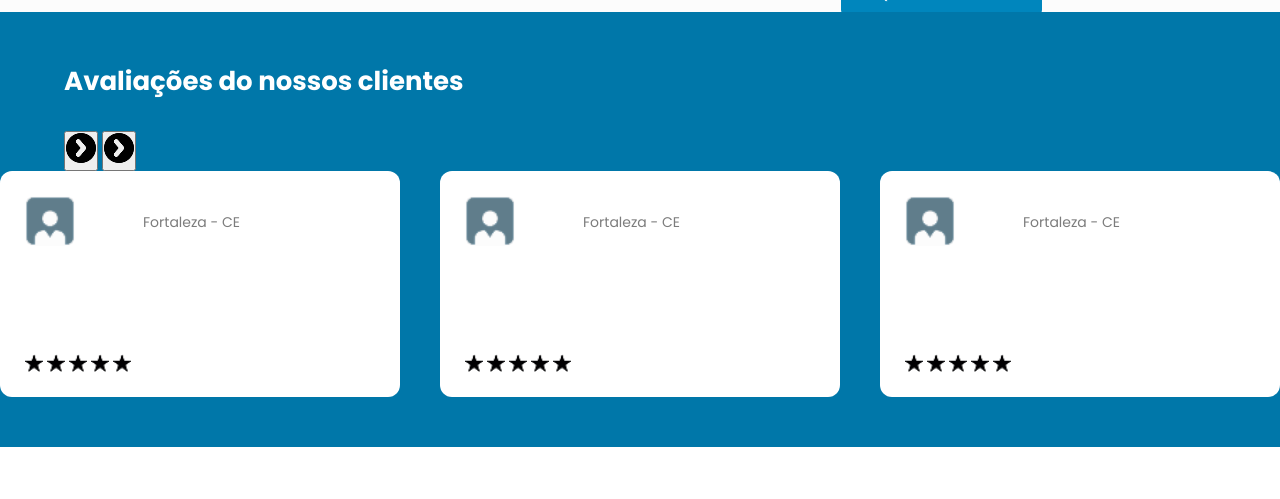
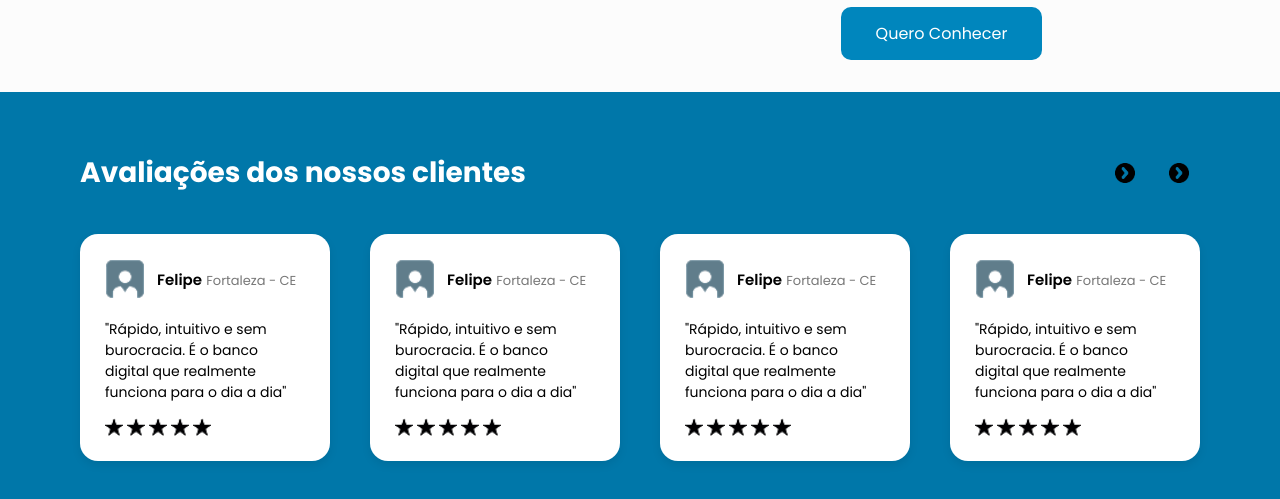
Before and after one commit to felipesfl/aurora-bank-landing-page, a plain HTML site: page index.html in a window 1280 px wide. Shown: the part 2731-3230 px from the top of the page. Before the commit the page ends 3178 px from the top, so only its background shows below. Drawn offline with Linux system fonts and the light colour scheme.

Commit message:
ajustes no  css do section das avaliacoes

```diff
--- a/assets/css/style.css
+++ b/assets/css/style.css
@@ -295,7 +295,7 @@ header{
     justify-content: space-between;
     padding: 60px 8%;
     background-color: var(--cinza02);
-    height: 27rem;
+    height: 32rem;
 }
 
 .div-left img{
@@ -381,99 +381,95 @@ header{
     background: var(--azul03);
 }
 
-.section-avaliacoes{
+.section-avaliacoes {
     background: var(--azul01);
-    padding: 50px 0;
+    padding: 60px 80px;
     color: var(--branco);
-    position: relative;
 }
 
-.avaliacoes-container{
-    width: 90%;
-    max-width: 1300px;
-    margin: auto;
-    position: relative;
+.header-area {
+    display: flex;
+    justify-content: space-between;
+    align-items: center;
+    margin-bottom: 40px;
 }
 
-.avaliacoes-container h2{
-    font-size: 26px;
-    margin-bottom: 30px;
+.header-area h2 {
+    font-size: 28px;
+    font-weight: 700;
 }
 
-.carrosel{
-    display: grid;
-    grid-template-columns: repeat(3, 1fr);
-    gap: 40px;
+.avaliacoes-arrows {
+    display: flex;
+    gap: 12px;
 }
 
-.card{
-    background: var(--branco);
-    color: #0000;
-    padding: 25px;
-    border-radius: 12px;
-    box-shadow: 0px 5px 12px #0000;
+.arrow {
+    background: transparent;
+    border: none;
+    width: 42px;
+    height: 42px;
+    border-radius: 8px;
+    cursor: pointer;
+    display: flex;
+    align-items: center;
+    justify-content: center;
 }
 
-.top{
+.arrow img {
+    width: 20px;
+}
+
+.cards {
+    display: flex;
+    gap: 40px;
+    justify-content: center;
+}
+
+.card {
+    background: var(--branco);
+    width: 360px;
+    border-radius: 18px;
+    padding: 25px;
+    box-shadow: 0 4px 10px rgba(0,0,0,0.08);
+    color: #000;
+}
+
+.topo {
     display: flex;
     align-items: center;
-    gap: 15px;
+    gap: 12px;
+    margin-bottom: 20px;
 }
 
-.top img{
-    width: 50px;
-    height: 50px;
-    background-color: var(--cinza02);
+.avatar {
+    width: 40px;
+    height: 40px;
     border-radius: 8px;
 }
 
-.user-info strong{
-    font-size: 16px;
+.user {
+    font-size: 15px;
+    font-weight: 600;
 }
 
-.user-info span{
-    font-size: 14px;
-    color: var(--cinza);
+.local {
+    font-size: 13px;
+    color: #777;
 }
 
-.text{
-    margin: 20px 0;
-    font-size: 15px;
+.text {
+    font-size: 14px;
     line-height: 1.5;
+    margin-bottom: 15px;
 }
 
-.stars{
+.stars {
     display: flex;
     gap: 4px;
-    margin-top: 10px;
 }
 
-.stars img{
+.stars img {
     width: 18px;
     height: 18px;
 }
-
-.nav{
-    position: absolute;
-    top: 60px;
-    right: 0;
-    background: var(--azul01);
-    color: var(--branco);
-    border: none;
-    padding: 8px 12px;
-    font-size: 22px;
-    border-radius: 50%;
-    cursor: pointer;
-}
-
-.prev{
-    right: 50px;
-}
-
-.next{
-    right: 0;
-}
-
-.nav:hover{
-    background-color: var(--cinza02);
-}
--- a/index.html
+++ b/index.html
@@ -107,66 +107,90 @@
         </section>
 
         <section class="section-avaliacoes">
-            <div class="avaliacoes-container">
-                <h2>Avaliações do nossos clientes</h2>
-                <button><img src="assets/images/image 40.png" class="nav-prev"></button>
-                <button><img src="assets/images/image 40.png" class="nav-next" alt=""></button>
-            </div>
-            <div class="carrosel">
-                 <div class="card">
-                    <div class="top">
-                         <img src="assets/images/image 43.png" alt="" srcset="">
-                    <div class="user-info">
-                        <strong>Felipe</strong>
-                        <span>Fortaleza - CE</span>
+    <div class="header-area">
+        <h2>Avaliações dos nossos clientes</h2>
+
+        <div class="avaliacoes-arrows">
+            <button class="arrow"><img src="assets/images/image 40.png"></button>
+            <button class="arrow"><img src="assets/images/image 40.png"></button>
         </div>
     </div>
-                    <p class="text">"Rápido, intuitivo e sem burocracia.É o banco digital que realmente funciona para o dia a dia"</p>
-                    <div class="stars">
-                        <img src="assets/images/image 50.png" alt="" srcset="">
-                        <img src="assets/images/image 50.png" alt="" srcset="">
-                        <img src="assets/images/image 50.png" alt="" srcset="">
-                        <img src="assets/images/image 50.png" alt="" srcset="">
-                        <img src="assets/images/image 50.png" alt="" srcset="">
+
+    <div class="cards">
+        <div class="card">
+            <div class="topo">
+                <img src="assets/images/image 43.png" class="avatar">
+                <div>
+                    <strong class="user">Felipe</strong>
+                    <span class="local">Fortaleza - CE</span>
                 </div>
             </div>
-                  <div class="card">
-                    <div class="top">
-                         <img src="assets/images/image 43.png" alt="" srcset="">
-                    <div class="user-info">
-                        <strong>Felipe</strong>
-                        <span>Fortaleza - CE</span>
+            <p class="text">"Rápido, intuitivo e sem burocracia. É o banco digital que realmente funciona para o dia a dia"</p>
+            <div class="stars">
+                <img src="assets/images/image 50.png">
+                <img src="assets/images/image 50.png">
+                <img src="assets/images/image 50.png">
+                <img src="assets/images/image 50.png">
+                <img src="assets/images/image 50.png">
             </div>
         </div>
-                    <p class="text">"Rápido, intuitivo e sem burocracia.É o banco digital que realmente funciona para o dia a dia"</p>
-                    <div class="stars">
-                        <img src="assets/images/image 50.png" alt="" srcset="">
-                        <img src="assets/images/image 50.png" alt="" srcset="">
-                        <img src="assets/images/image 50.png" alt="" srcset="">
-                        <img src="assets/images/image 50.png" alt="" srcset="">
-                        <img src="assets/images/image 50.png" alt="" srcset="">
+
+        <div class="card">
+            <div class="topo">
+                <img src="assets/images/image 43.png" class="avatar">
+                <div>
+                    <strong class="user">Felipe</strong>
+                    <span class="local">Fortaleza - CE</span>
                 </div>
             </div>
-                  <div class="card">
-                    <div class="top">
-                         <img src="assets/images/image 43.png" alt="" srcset="">
-                    <div class="user-info">
-                        <strong>Felipe</strong>
-                        <span>Fortaleza - CE</span>
+            <p class="text">"Rápido, intuitivo e sem burocracia. É o banco digital que realmente funciona para o dia a dia"</p>
+            <div class="stars">
+                <img src="assets/images/image 50.png">
+                <img src="assets/images/image 50.png">
+                <img src="assets/images/image 50.png">
+                <img src="assets/images/image 50.png">
+                <img src="assets/images/image 50.png">
             </div>
         </div>
-                    <p class="text">"Rápido, intuitivo e sem burocracia.É o banco digital que realmente funciona para o dia a dia"</p>
+
+        <div class="card">
+            <div class="topo">
+                <img src="assets/images/image 43.png" class="avatar">
+                <div>
+                    <strong class="user">Felipe</strong>
+                    <span class="local">Fortaleza - CE</span>
+                </div>
+            </div>
+            <p class="text">"Rápido, intuitivo e sem burocracia. É o banco digital que realmente funciona para o dia a dia"</p>
             <div class="stars">
-                        <img src="assets/images/image 50.png" alt="" srcset="">
-                        <img src="assets/images/image 50.png" alt="" srcset="">
-                        <img src="assets/images/image 50.png" alt="" srcset="">
-                        <img src="assets/images/image 50.png" alt="" srcset="">
-                        <img src="assets/images/image 50.png" alt="" srcset="">
+                <img src="assets/images/image 50.png">
+                <img src="assets/images/image 50.png">
+                <img src="assets/images/image 50.png">
+                <img src="assets/images/image 50.png">
+                <img src="assets/images/image 50.png">
+            </div>
+        </div>
+
+        <div class="card">
+            <div class="topo">
+                <img src="assets/images/image 43.png" class="avatar">
+                <div>
+                    <strong class="user">Felipe</strong>
+                    <span class="local">Fortaleza - CE</span>
+                </div>
+            </div>
+            <p class="text">"Rápido, intuitivo e sem burocracia. É o banco digital que realmente funciona para o dia a dia"</p>
+            <div class="stars">
+                <img src="assets/images/image 50.png">
+                <img src="assets/images/image 50.png">
+                <img src="assets/images/image 50.png">
+                <img src="assets/images/image 50.png">
+                <img src="assets/images/image 50.png">
             </div>
         </div>
     </div>
+</section>
 
-        </section>
 
 
 
```
Lines whose indentation alone changed are shown as unchanged.
